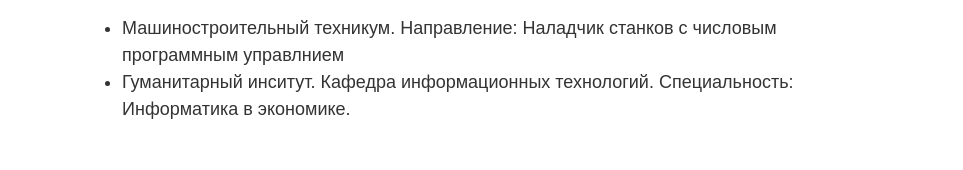
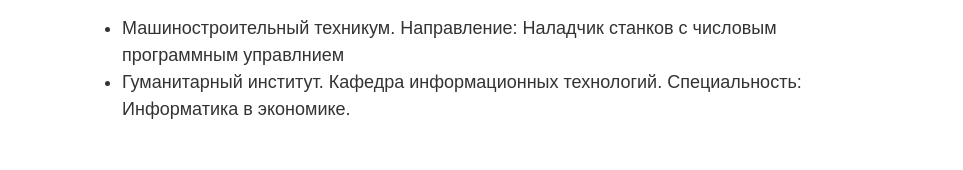
Before and after one commit to sidnnov/sidnnov.github.io, a plain HTML site: page index.html in a window 1280 px wide. Shown: the part 342-512 px from the top of the page, without its empty margins (158-1121 px from the left). Drawn offline with Linux system fonts and the light colour scheme.

Commit message:
update index.html
correction of a mistake

```diff
--- a/index.html
+++ b/index.html
@@ -16,7 +16,7 @@
         <h2>Образование</h2>
         <ul>
           <li>Машиностроительный техникум. Направление: Наладчик станков с числовым программным управлнием</li>
-          <li>Гуманитарный инситут. Кафедра информационных технологий. Специальность: Информатика в экономике.</li>
+          <li>Гуманитарный институт. Кафедра информационных технологий. Специальность: Информатика в экономике.</li>
         </ul>
     </section>
 
```
